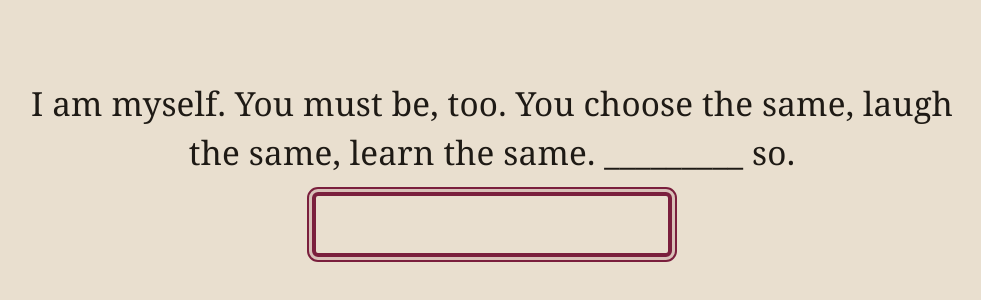
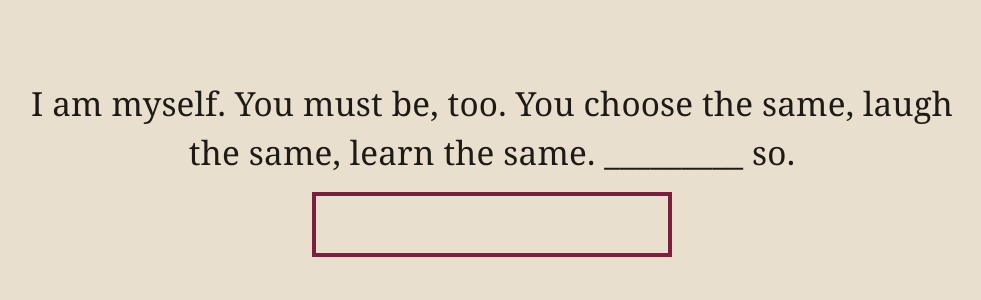
Before and after one commit to ishaanbatra/personalWebsite, a React (Vite) app: page / in a window 1280 px wide. Shown: the part 232-532 px from the top of the page, without its empty margins (148-1129 px from the left). Built offline with nearby package versions, Linux system fonts and the light colour scheme.

Commit message:
Clean password button

```diff
--- a/src/styles.css
+++ b/src/styles.css
@@ -86,6 +86,13 @@ body {
 
 .lockscreen-input::placeholder {
   color: var(--muted);
+}
+
+.lockscreen-input:focus,
+.lockscreen-input:focus-visible {
+  outline: none;
+  border-radius: 0;
+  box-shadow: none;
 }
 
 main {
```
